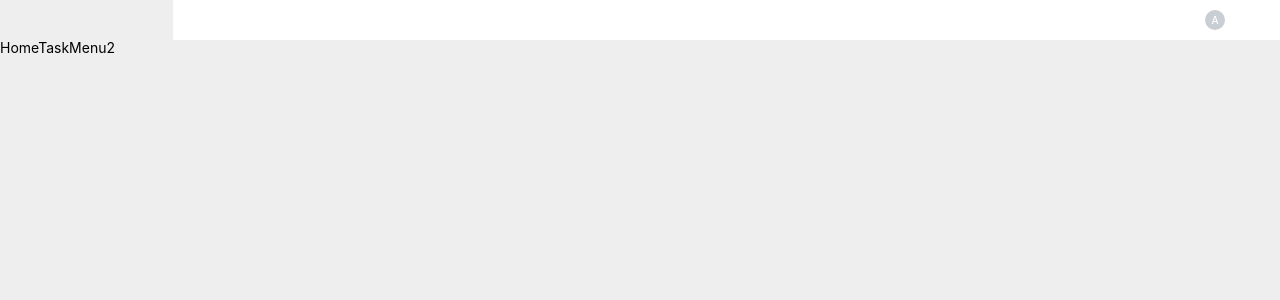
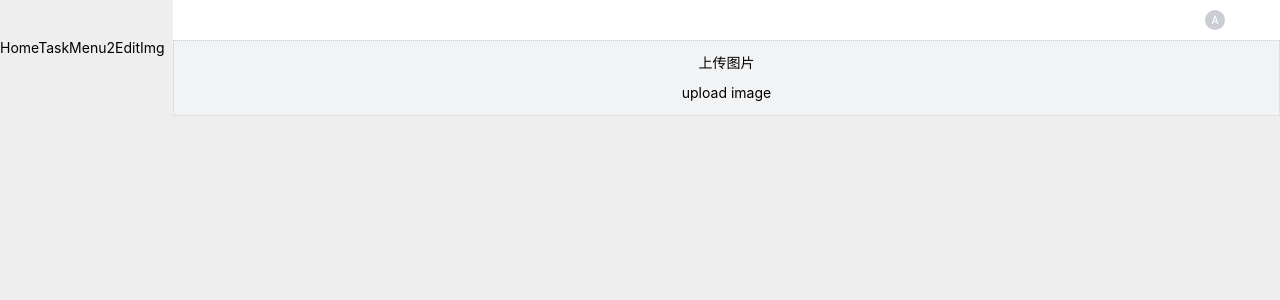
Before and after one commit to linyys/vite-vue3, a Vue app: page /editImg in a window 1280 px wide. Before the commit this address had no page. Shown: the top 300 px of the page. Built offline with nearby package versions, Linux system fonts and the light colour scheme; some icons are missing.

Commit message:
feat(custom): 图像编辑

```diff
--- /dev/null
+++ b/src/components/uploadImg/index.vue
@@ -0,0 +1,54 @@
+<template>
+  <div id="upload" @click="input_file.click()">
+    <div>
+      <p>{{ title }}</p>
+      <p>{{ sumTitle }}</p>
+    </div>
+    <input
+      type="file"
+      ref="input_file"
+      style="display: none"
+      @change="upload"
+      accept=".jpg,.png"
+    />
+  </div>
+</template>
+<script lang="ts" setup>
+import { ref } from "vue"
+
+const props = defineProps({
+  title: {
+    type: String,
+    default: "上传图片",
+    required: false
+  },
+  sumTitle: {
+    type: String,
+    default: "upload image",
+    required: false
+  }
+})
+const input_file = ref()
+const image = ref()
+const emits = defineEmits(["uploaded"])
+const upload = (e: any) => {
+  const file = e.target.files[0]
+  const reader = new FileReader()
+  reader.readAsDataURL(file)
+  reader.onload = () => {
+    file.path = reader.result
+    emits("uploaded", file)
+  }
+}
+</script>
+<style scoped lang="scss">
+#upload {
+  border: 1px dotted #c9cdd4;
+  background-color: #f2f3f5;
+  text-align: center;
+  cursor: pointer;
+  &:hover {
+    background-color: #e5e6eb;
+  }
+}
+</style>
--- a/src/router/config.ts
+++ b/src/router/config.ts
@@ -22,5 +22,10 @@ export const route_config: Array<RouteRecordRaw> = [
         name: "Menu2"
       }
     ]
+  },
+  {
+    path: "/editImg",
+    component: () => import("@/views/editImg/index.vue"),
+    name: "EditImg"
   }
 ]
--- /dev/null
+++ b/src/views/editImg/index.vue
@@ -0,0 +1,38 @@
+<template>
+  <div>
+    <div>
+      <uploadImg @uploaded="upload" />
+    </div>
+    <canvas ref="canvas" id="edit_canvas" />
+    <img src="@/assets/lock-bg.jpg" style="display: none" ref="imgs" />
+  </div>
+</template>
+<script lang="ts" setup>
+import uploadImg from "@/components/uploadImg/index.vue"
+import { onMounted } from "vue"
+import { ref } from "vue"
+const canvas = ref()
+const imgs = ref()
+let edit_canvas: CanvasRenderingContext2D
+const create_canvas = () => {
+  edit_canvas = canvas.value.getContext("2d")
+}
+const upload = (file: any) => {
+  const img: HTMLImageElement = document.createElement("img")
+  img.style.width = "100%"
+  img.style.height = "100%"
+  img.src = file.path
+  //   img.onload = () => {}
+  edit_canvas.drawImage(imgs.value, 0, 0)
+}
+onMounted(() => {
+  create_canvas()
+})
+</script>
+<style scoped lang="scss">
+#edit_canvas {
+  max-width: 700px;
+  max-height: 600px;
+  overflow: hidden;
+}
+</style>
--- a/src/views/login/index.vue
+++ b/src/views/login/index.vue
@@ -102,7 +102,7 @@ class Animation {
 }
 const animation = new Animation()
 const login = () => {
-  router.push("/task")
+  router.push("/task ")
   // animation.accelerate()
 }
 let timer: number | undefined
--- a/src/views/task/index.vue
+++ b/src/views/task/index.vue
@@ -1,5 +1,5 @@
 <template>
-  <a-card style="margin: 10px">
+  <a-card style="margin: 5px">
     <div id="task-box">
       <div
         class="task-box"
```
Also changed, not shown: src/mock/index.ts (added).
